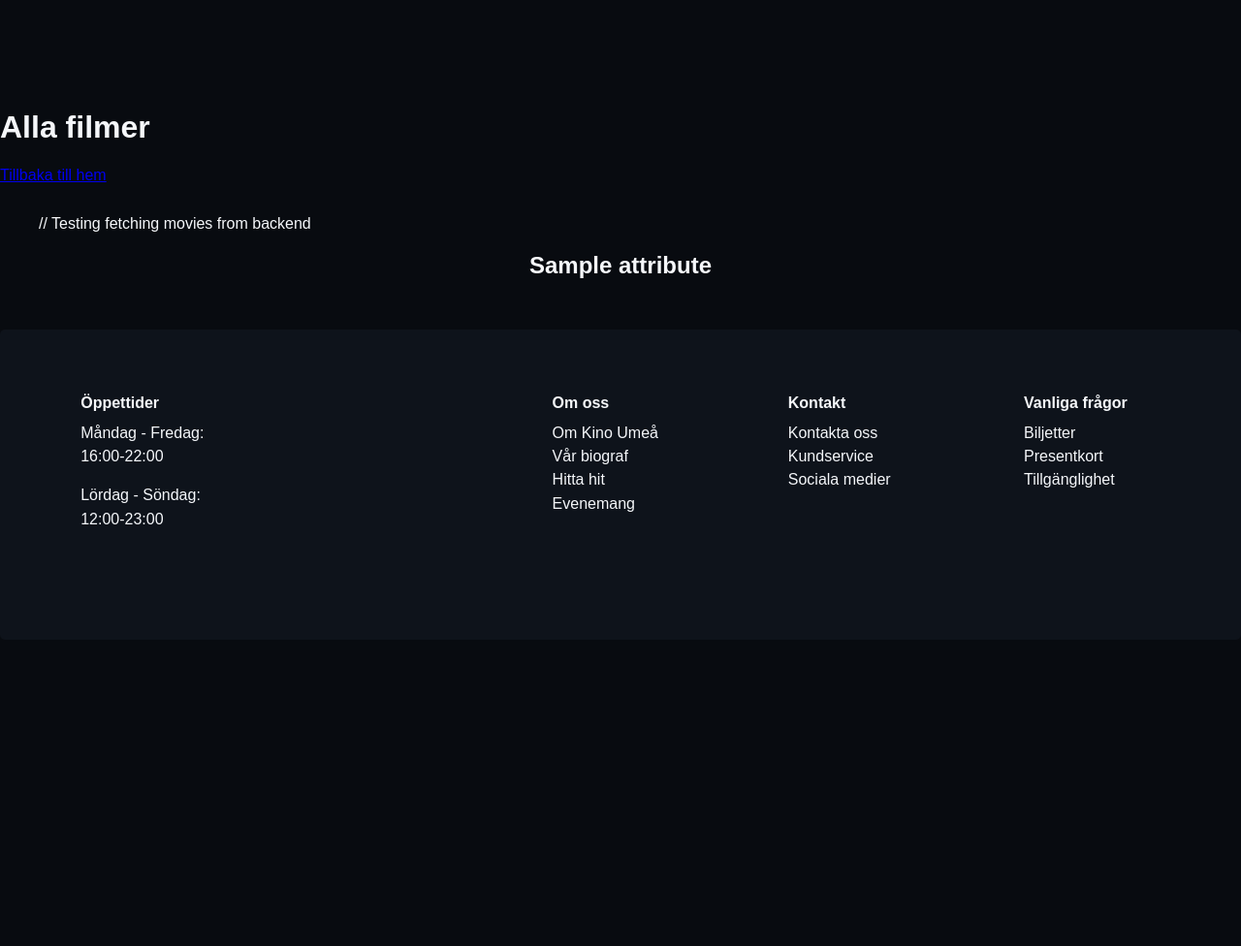
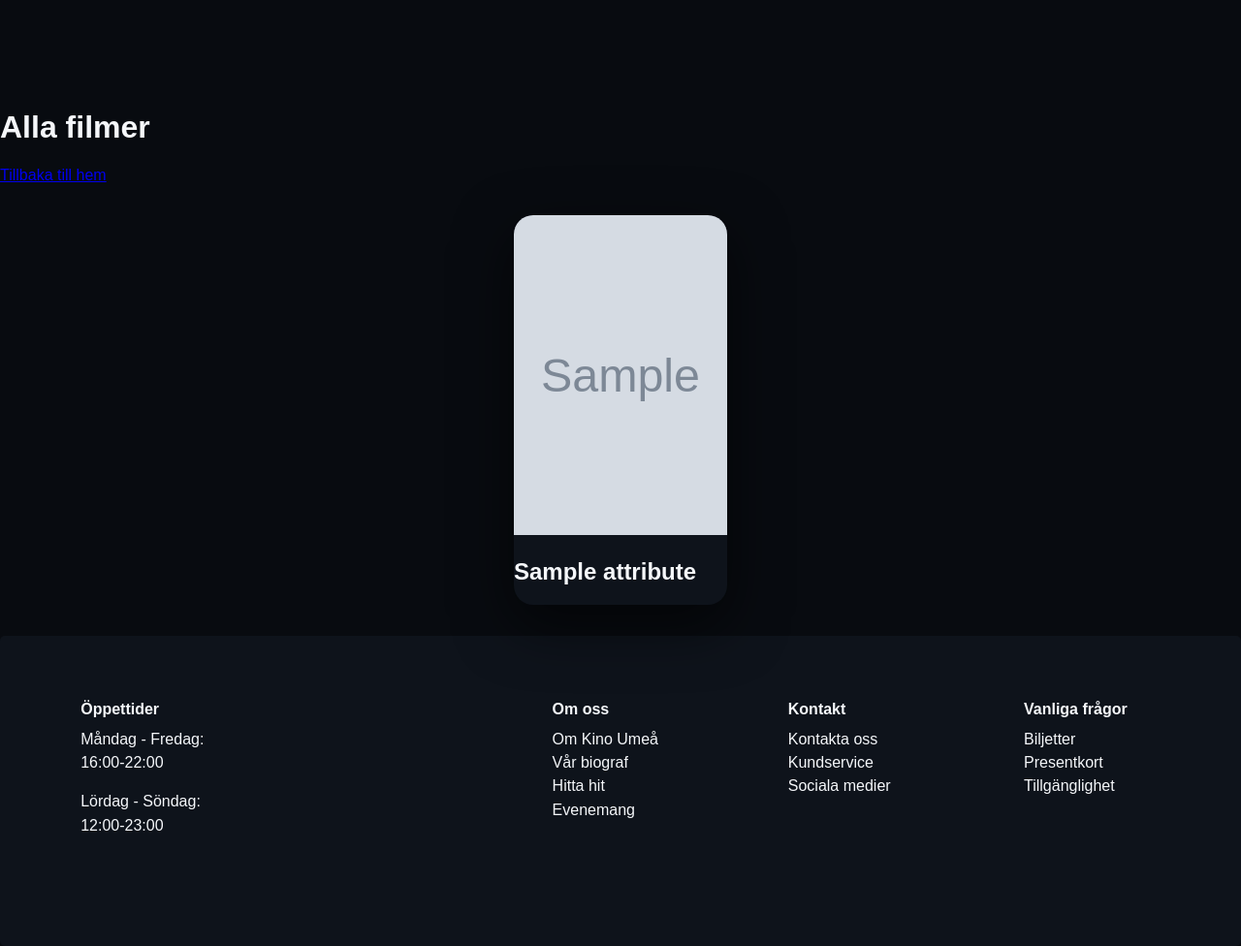
Before and after one commit to FeliciaBo/Kino-backend, a Node server app: template views/movies.ejs in a window 1280 px wide. Shown: the part 86-1062 px from the top of the page at 97% size. Before the commit the page ends 627 px from the top, so only its background shows below. Run offline with Node 20, Linux system fonts and the light colour scheme; the template is opened without the code that fills it: most values are stand-ins (such as "Sample title", 1, 10 or a date in 2020); grey boxes marked "Sample" are stand-in pictures.

Commit message:
Added card (image + title) from one movie from API

```diff
--- a/views/movies.ejs
+++ b/views/movies.ejs
@@ -11,15 +11,28 @@
     <h1>Alla filmer</h1>
     <a href="/">Tillbaka till hem </a>
 
-<div class="movies-wrapper">
+<section class="movies-wrapper">
+    <div class="movie__page__movies">
 
-    // Testing fetching movies from backend
-    <div class="movie__page__movies">
-    <h2><%= movies[0].attributes.title %></h2>
+    <article class="movie-poster">
 
-    </div>
-  </div>
+         <div class="movie-poster__image">
+        <img src="<%= movies[0].attributes.image.url %>"
+         alt="Movie Poster">
+      </div>
+
+        <div class="movie-poster__info">
+            <h2><%= movies[0].attributes.title %></h2>
+        </div>
+
+   </div>
+      </div>
+
+    </article>
+
+</section>
 
     <%- include('partials/footer') %>
+
 </body>
 </html>
```
